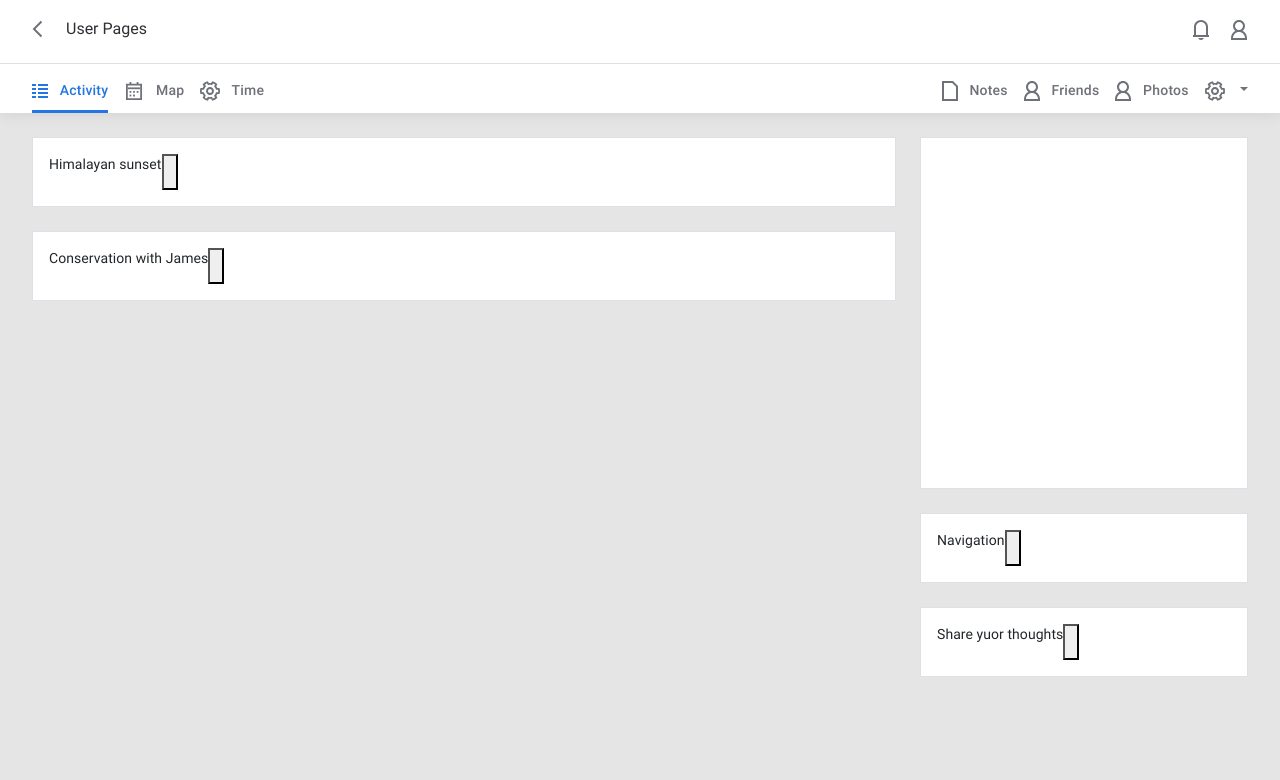
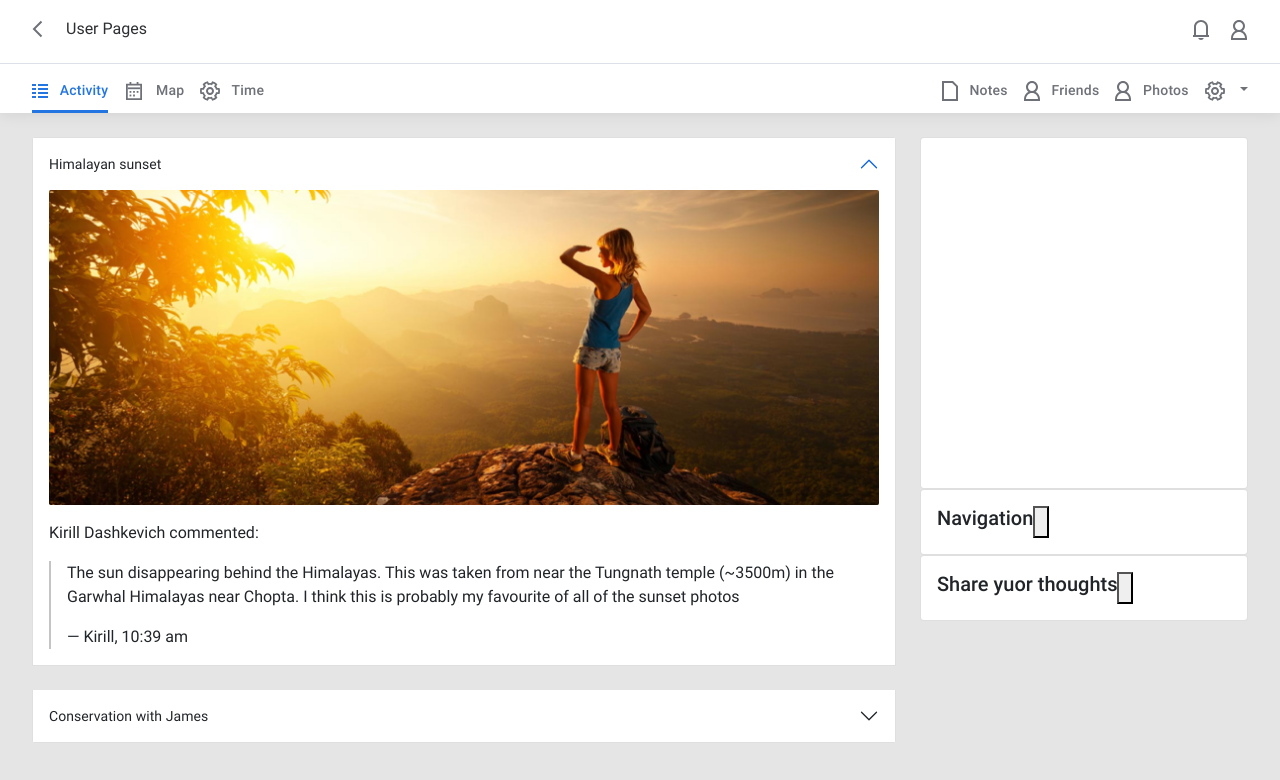
Before and after one commit to Baraboshin/web-bee-study, a plain HTML site: page index.html in a window 1280 px wide. Drawn offline with nearby package versions, Linux system fonts and the light colour scheme.

Commit message:
Решил заменить карточки аккордеонами

```diff
--- a/css/styles.css
+++ b/css/styles.css
@@ -97,42 +97,52 @@ header {
 	height: 404px;
 }
 
-.card {
-	margin-bottom: 24px;
-	border: 1px solid #DDE0E6 !important;
-	border-radius: 0 !important;
-}
-
-.card-body {
-	padding: 16px !important;
-}
-
-.card-body .card-title {
-	margin-bottom: 16px;
-	font-size: 14px;
-	font-style: normal;
-	font-weight: 400;
-	line-height: 20px;
-	letter-spacing: 0.005em;
-	text-align: left;
-}
-
-.card-text {
-	font-size: 14px;
-	font-style: normal;
-	font-weight: 400;
-	line-height: 20px;
-	letter-spacing: 0.005em;
-	text-align: left;
-}
-.card-img {
-	border-radius: 0 !important;
-}
 
 .posts-list {
 	padding: 0;
 	margin: 0;
 }
+
+.posts-list .post {
+ margin-bottom: 24px;
+
+}
+
+.post .post-header button {
+	padding: 16px;
+	border-radius: 0 !important;
+	font-size: 14px;
+	line-height: 20px;
+	letter-spacing: 0.005em;
+}
+
+.post .accordion-button:not(.collapsed) {
+	background-color: #FFFFFF;
+	color: inherit;
+	box-shadow: none;
+}
+
+.post .accordion-collapse {
+	border-bottom-color: #FFFFFF;
+}
+
+.post .accordion-button:focus {
+	box-shadow: none;
+}
+
+.post .post-body {
+	padding: 0 16px 16px;
+}
+
+.post .post-img {
+	width: 100%;
+	margin-bottom: 16px;
+}
+.post-blockquote-text {
+	padding-left: 16px;
+	border-left: 2px solid #C4C4C4;
+}
+
 
 
 .user-info {
--- a/index.html
+++ b/index.html
@@ -81,31 +81,41 @@
 		<main>
       <div class="wrapper">
         <div class="container-fluid p-0">
-          <div class="row">
-            <ul class="col posts-list">
-              <li class="card map-card">
-                <div class="card-body">
-                  <div class="d-flex">
-                    <h5 class="card-title">Himalayan sunset</h5>
-                    <button type="button" data-bs-toggle="collapse" data-bs-target="#collapsePost-1" aria-expanded="false" aria-controls="collapsePost-1"></button>
-                  </div>
-                  <div class="card-text collapse" id="collapsePost-1">
-                    <img src="images/post-1.png" alt="image-post" class="card-img">
+          <div class="posts-list row">
+            <div class="accordion col" id="accordionPanelsStayOpenExample">
+              <div class="accordion-item post">
+                <h2 class="accordion-header post-header" id="panelsStayOpen-headingOne">
+                  <button class="accordion-button" type="button" data-bs-toggle="collapse" data-bs-target="#panelsStayOpen-collapseOne" aria-expanded="true" aria-controls="panelsStayOpen-collapseOne">
+                    Himalayan sunset
+                  </button>
+                </h2>
+                <div id="panelsStayOpen-collapseOne" class="accordion-collapse collapse show" aria-labelledby="panelsStayOpen-headingOne">
+                  <div class="accordion-body post-body">
+                    <img class="post-img" src="images/post-1.png" alt="post-img">
+                    <div class="post-blockquote">
+                      <p>Kirill Dashkevich commented:</p>
+                      <div class="post-blockquote-text d-flex flex-column">
+                        <p class="">The sun disappearing behind the Himalayas. This was taken from near the Tungnath temple (~3500m) in the Garwhal Himalayas near Chopta. I think this is probably my favourite of all of the sunset photos</p>
+                        <span class="post-blockquote-text-cite">— Kirill, 10:39 am</span>
+                      </div>
+                    </div>
                   </div>
                 </div>
-              </li>
-              <li class="card map-card flex-grow-1">
-                <div class="card-body">
-                  <div class="d-flex">
-                    <h5 class="card-title">Conservation with James</h5>
-                    <button type="button" data-bs-toggle="collapse" data-bs-target="#collapsePost-2" aria-expanded="false" aria-controls="collapsePost-2"></button>
-                  </div>
-                  <div class="card-text collapse" id="collapsePost-2">
-                    <img src="images/post-1.png" alt="image-card" class="card-img">
+              </div>
+              <div class="accordion-item post">
+                <h2 class="accordion-header post-header" id="panelsStayOpen-headingTwo">
+                  <button class="accordion-button collapsed" type="button" data-bs-toggle="collapse" data-bs-target="#panelsStayOpen-collapseTwo" aria-expanded="false" aria-controls="panelsStayOpen-collapseTwo">
+                    Conservation with James
+                  </button>
+                </h2>
+                <div id="panelsStayOpen-collapseTwo" class="accordion-collapse collapse" aria-labelledby="panelsStayOpen-headingTwo">
+                  <div class="accordion-body">
+                    <strong>This is the second item's accordion body.</strong> It is hidden by default, until the collapse plugin adds the appropriate classes that we use to style each element. These classes control the overall appearance, as well as the showing and hiding via CSS transitions. You can modify any of this with custom CSS or overriding our default variables. It's also worth noting that just about any HTML can go within the <code>.accordion-body</code>, though the transition does limit overflow.
                   </div>
                 </div>
-              </li>
-            </ul>
+              </div>
+            </div>
+
             <aside class="col user-bar d-flex flex-column">
               <div class="user-info card">
                 <div class="card-body">
--- a/js/timer.js
+++ b/js/timer.js
@@ -6,7 +6,6 @@ const time = {
 
 
 function timeCounter() {
-	time.seconds += 1;
 	if(time.seconds === 60) {
 		time.minutes += 1;
 		time.seconds = 0;
@@ -17,5 +16,8 @@ function timeCounter() {
 	}
 	let el = document.querySelector(".timerValue");
 	el.textContent = time.hours.toString().padStart(2,"0") + ":" + time.minutes.toString().padStart(2,"0") + ":" + time.seconds.toString().padStart(2,"0");
+	time.seconds += 1;
 };
 setInterval(() => timeCounter(), 1000);
+
+timeCounter()
```
Also changed, not shown: time.html (+2 -1 lines).
